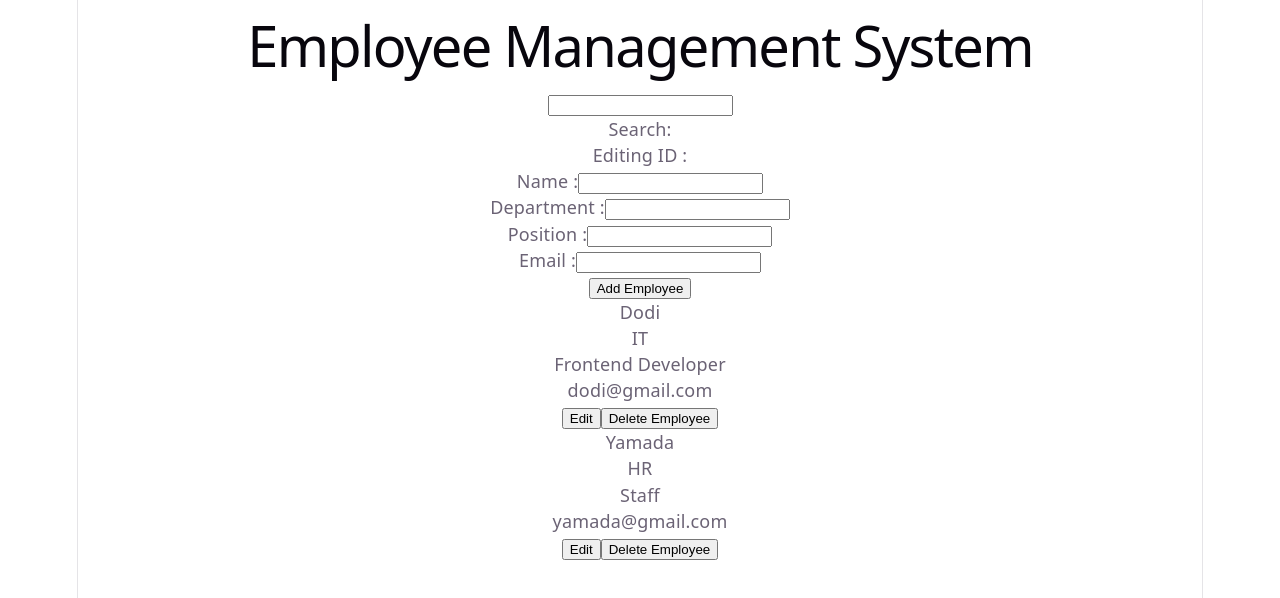
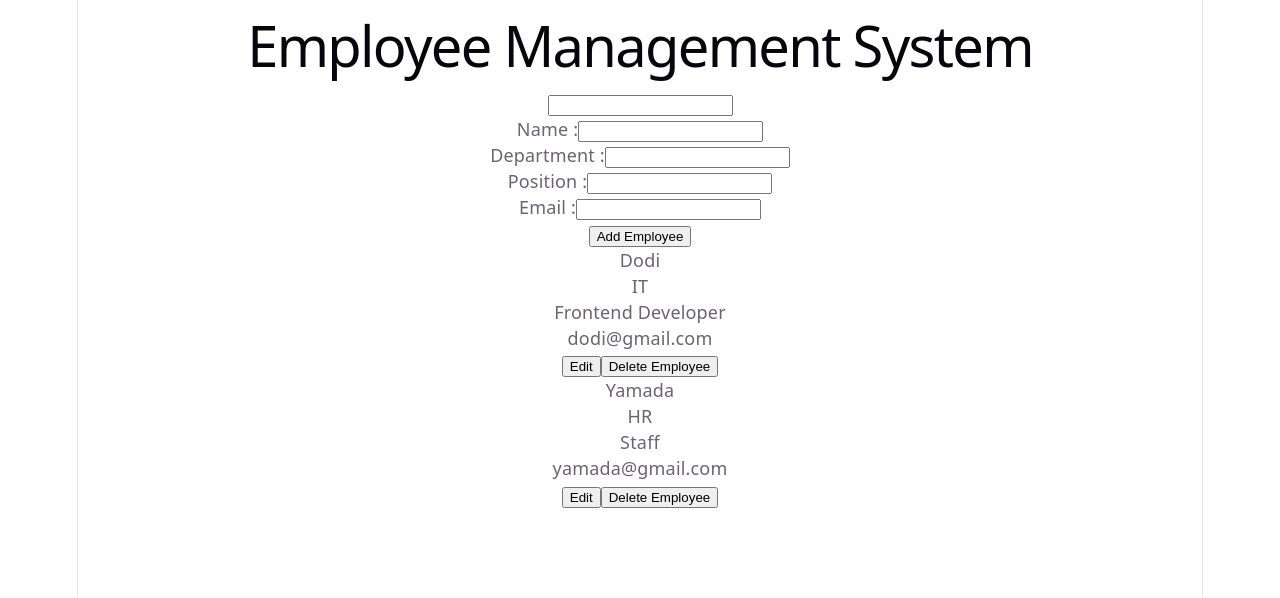
Before and after one commit to Saveudin/employee-management-system, a React (Vite) app: page / in a window 1280 px wide. Shown: the top 598 px of the page. Built offline with nearby package versions, Linux system fonts and the light colour scheme.

Commit message:
refactor: extract employee form component

```diff
--- a/src/App.tsx
+++ b/src/App.tsx
@@ -4,6 +4,7 @@ import EmployeeCard from './components/EmployeeCard'
 import type { Employee } from './types/Employee'
 import {useState} from 'react'
 import './App.css'
+import EmployeeForm from './components/EmployeeForm'
 
 function App() {
 
@@ -84,6 +85,15 @@ const filteredEmployee = employees.filter((employee) => {
     cancelEdit()
      }
 
+  const handleInputChange = (
+    field: string, value: string
+  ) => {
+    setFormData({
+      ...formData,
+        [field]: value
+  })
+  }
+
   const handleSubmit = () => {
     if (editingEmployee) {
       saveEmployee()
@@ -101,49 +111,14 @@ const filteredEmployee = employees.filter((employee) => {
       onChange={(event) => {
         setSearch(event.target.value)
       }}/>
-      <p>Search: {search}</p>
-      <p>Editing ID : {editingEmployee?.id}</p>
 
-      Name :
-      <input value={formData.name}
-      onChange={(event) => {
-        setFormData({...formData, name : event.target.value})
-        console.log(formData)
-      }}
-      /><br />
-
-      Department :
-      <input value={formData.department}
-      onChange={(event) => {
-        setFormData({...formData, department : event.target.value})
-        console.log(formData)
-      }}
-      /><br />
-
-      Position :
-      <input value={formData.position}
-      onChange={(event) => {
-        setFormData({...formData, position : event.target.value})
-        console.log(formData)
-      }}
-      /><br />
-
-      Email :
-      <input value={formData.email}
-      onChange={(event) => {
-        setFormData({...formData, email : event.target.value})
-        console.log(formData)
-      }}
+      <EmployeeForm
+        formData={formData}
+        onInputChange={handleInputChange}
+        editingEmployee={editingEmployee}
+        onCancel={cancelEdit}
+        onSubmit={handleSubmit}
       />
-      <br />
-
-      {editingEmployee && (
-
-          <button onClick={cancelEdit}>Cancel Edit</button>
-
-      )}
-
-        <button onClick={handleSubmit}>{editingEmployee ? 'Save Employee' : 'Add Employee'}</button>
 
 
       {filteredEmployee.map((employee) => (
--- /dev/null
+++ b/src/components/EmployeeForm.tsx
@@ -0,0 +1,57 @@
+import type { Employee } from "../types/Employee";
+
+interface EmployeeFormProps {
+    formData : {
+        name: string;
+        department: string;
+        position: string;
+        email: string;
+    },
+    onInputChange : (field:string, value:string) => void,
+    editingEmployee : Employee | null,
+    onCancel : () => void,
+    onSubmit : () => void
+}
+
+
+function EmployeeForm({formData, onInputChange, editingEmployee, onCancel, onSubmit} : EmployeeFormProps) {
+    return (
+        <div>
+            Name :
+            <input value={formData.name}
+            onChange={(e) => onInputChange("name", e.target.value)}
+            /><br />
+
+            Department :
+            <input value={formData.department}
+            onChange={(e) => {                onInputChange("department", e.target.value)
+            }}
+            /><br />
+
+            Position :
+            <input value={formData.position}
+            onChange={(e) => {
+                onInputChange("position", e.target.value)
+            }}
+            /><br />
+
+            Email :
+            <input value={formData.email}
+            onChange={(e) =>
+                onInputChange("email", e.target.value)
+            }
+            />
+            <br />
+
+            {editingEmployee && (
+
+                <button onClick={onCancel}>Cancel Edit</button>
+
+            )}
+
+                <button onClick={onSubmit}>{editingEmployee ? 'Save Employee' : 'Add Employee'}</button>
+        </div>
+    )
+}
+
+export default EmployeeForm
```
